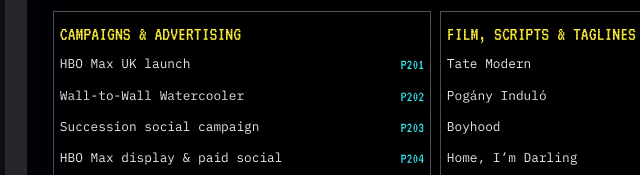
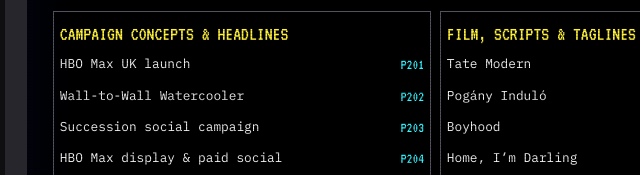
Before and after one commit to samjoelewis-svg/samjoelewis, a plain HTML site: page index.html in a window 1280 px wide. Shown: the part 1200-1375 px from the top of the page, 11-651 px from the left. Drawn offline with Linux system fonts and the light colour scheme.

Commit message:
Name the campaign section for the work it contains

```diff
--- a/index.html
+++ b/index.html
@@ -400,7 +400,7 @@ figcaption { color: var(--dim); font-size: .8em; line-height: 1.2; }
 (() => {
 /* ---------- content ---------- */
 const CH = {
-  200: { short: "Campaigns & advertising", colour: "red" },
+  200: { short: "Campaign concepts & headlines", colour: "red" },
   300: { short: "Web & app journeys", colour: "yellow" },
   400: { short: "Email & lifecycle", colour: "green" },
   500: { short: "Film, scripts & taglines", colour: "magenta" },
```
